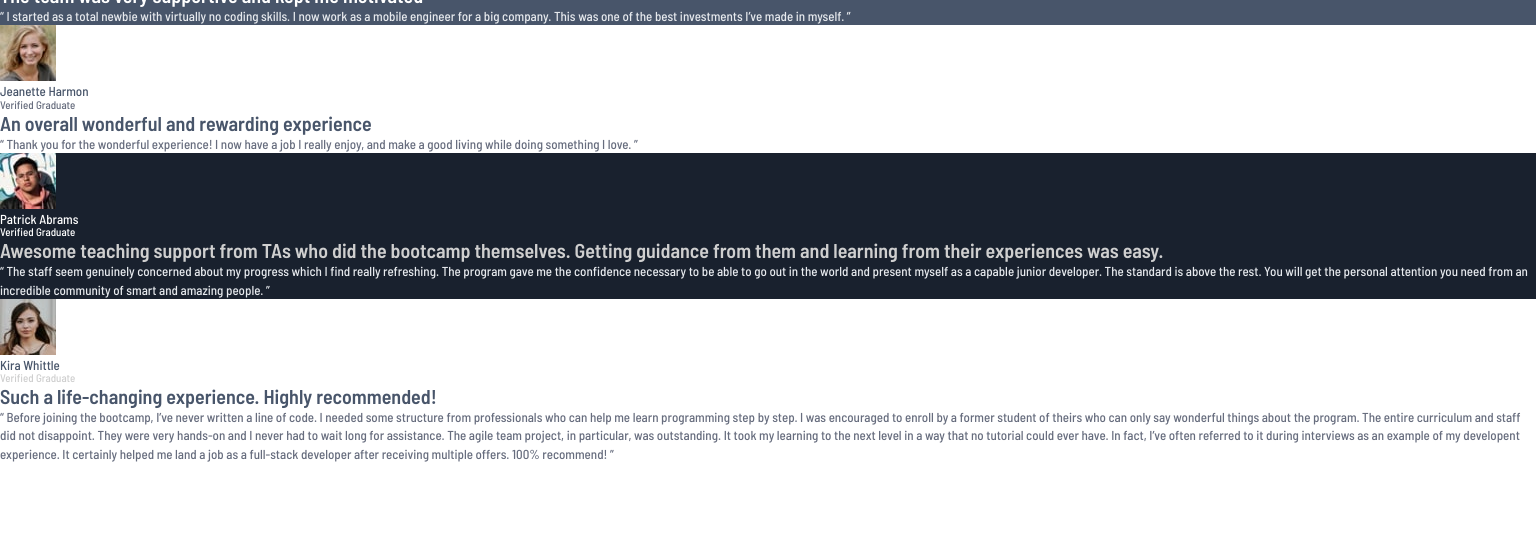
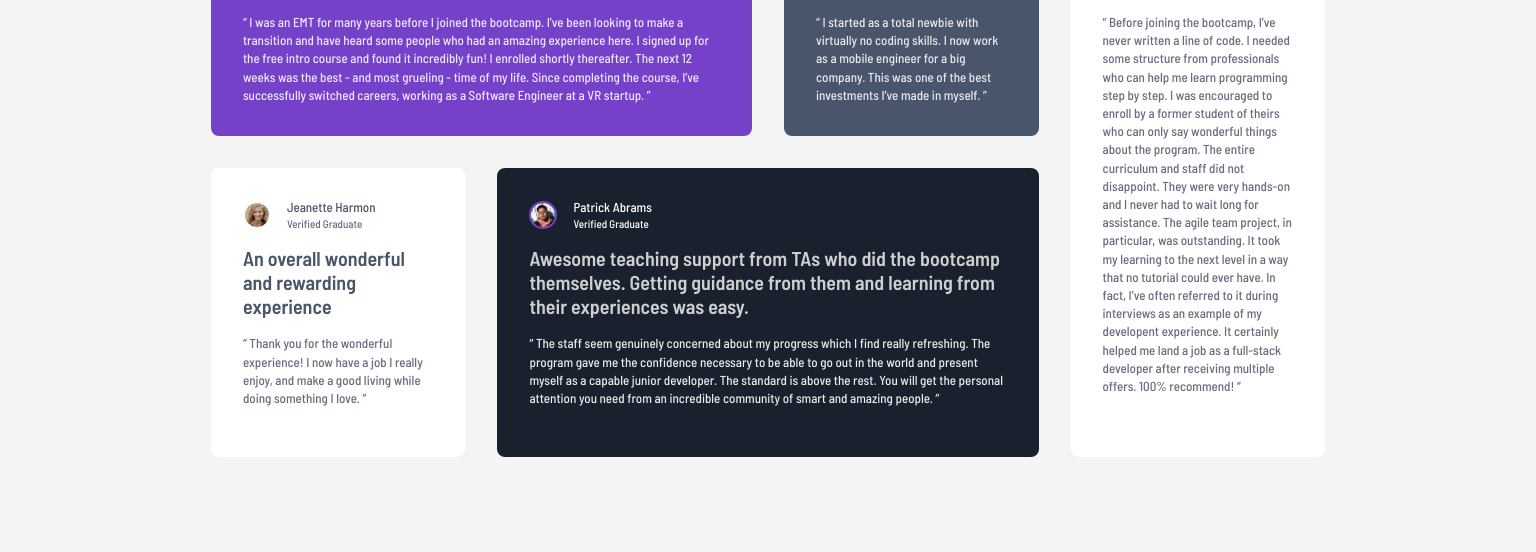
Before and after one commit to h1m1k0/fm-testimonials-grid-section-main, a plain HTML site: page index.html in a window 1536 px wide. Shown: the part 248-800 px from the top of the page. Drawn offline with Linux system fonts and the light colour scheme.

Commit message:
Add styles

```diff
--- a/styles.css
+++ b/styles.css
@@ -15,8 +15,10 @@
 :root {
     --purple-50: hsl(260, 100%, 95%);
     --purple-300: hsl(264, 82%, 80%);
+    --purple-400: hsl(264, 82%, 70%);
     --purple-500: hsl(263, 55%, 52%);
     --white: hsl(0, 0%, 100%);
+    --grey-50: hsl(300, 5%, 96%);
     --grey-100: hsl(214, 17%, 92%);
     --grey-200: hsl(0, 0%, 81%);
     --grey-400: hsl(224, 10%, 45%);
@@ -36,6 +38,14 @@
     --spacing-300: 1.5rem;
     --spacing-200: 1rem;
     --spacing-100: 0.5rem;
+    --spacing-50: 0.25rem;
+
+    --rounded-sm: 0.5rem;
+
+    --max-testimonials-w-mobile: 19.0625rem;
+    --max-testimonials-w-desktop: 69.635rem;
+
+    --max-avatar-h: 1.75rem;
 }
 
 body {
@@ -92,3 +102,96 @@ body {
 .bg-grey-500 { background-color: var(--grey-500); }
 .bg-white { background-color: var(--white); }
 .bg-dark-blue {background-color: var(--dark-blue);}
+
+body {
+    background-color: var(--grey-50);
+    display: flex;
+    flex-direction: column;
+    align-items: center;
+    justify-content: center;
+    min-height: 100vh;
+    padding-block: clamp(73px, 19vw, 83px);
+}
+
+.testimonials {
+    display: grid;
+    grid-template-columns: 1fr;
+    gap: var(--spacing-400);
+    max-width: clamp(var(--max-testimonials-w-mobile), 81vw, var(--max-testimonials-w-desktop));
+}
+
+.testimonial {
+    display: flex;
+    flex-direction: column;
+    gap: var(--spacing-200);
+    padding-block: var(--spacing-400);
+    padding-inline: var(--spacing-400);
+    border-radius: var(--rounded-sm);
+}
+
+.profile {
+    display: flex;
+    gap: var(--spacing-200);
+    align-items: center;
+}
+
+.name {
+    display: flex;
+    flex-direction: column;
+    gap: var(--spacing-50);
+}
+
+.avatar {
+    width: auto;
+    max-height: var(--max-avatar-h);
+    border-radius: 100px;
+    border: 0.125rem solid transparent;
+}
+
+.border-purple-400 {
+    border-color: var(--purple-400);
+}
+
+.border-purple-500 {
+    border-color: var(--purple-500);
+}
+
+@media screen and (min-width: 48rem) {
+    .testimonials {
+        grid-template-columns: repeat(2, 1fr);
+    }
+
+    .testimonial-1, .testimonial-4, .testimonial-5 {
+        grid-column: 1/-1;
+    }
+
+    .testimonial-2, .testimonial-3 {
+        grid-row: 2;
+    }
+}
+
+@media screen and (min-width: 90rem) {
+    .testimonials {
+        grid-template-columns: repeat(4, 1fr);
+        grid-template-rows: repeat(2, 1fr);
+    }
+
+    .testimonial {grid-column: auto; grid-row: auto;}
+
+    .testimonial-1 {
+        grid-column: 1/3;
+    }
+
+    .testimonial-3 {
+        grid-row: 2;
+    }
+
+    .testimonial-4 {
+        grid-column: 2/4;
+    }
+
+    .testimonial-5 {
+        grid-row: 1/-1;
+        grid-column: 4;
+    }
+}
```
